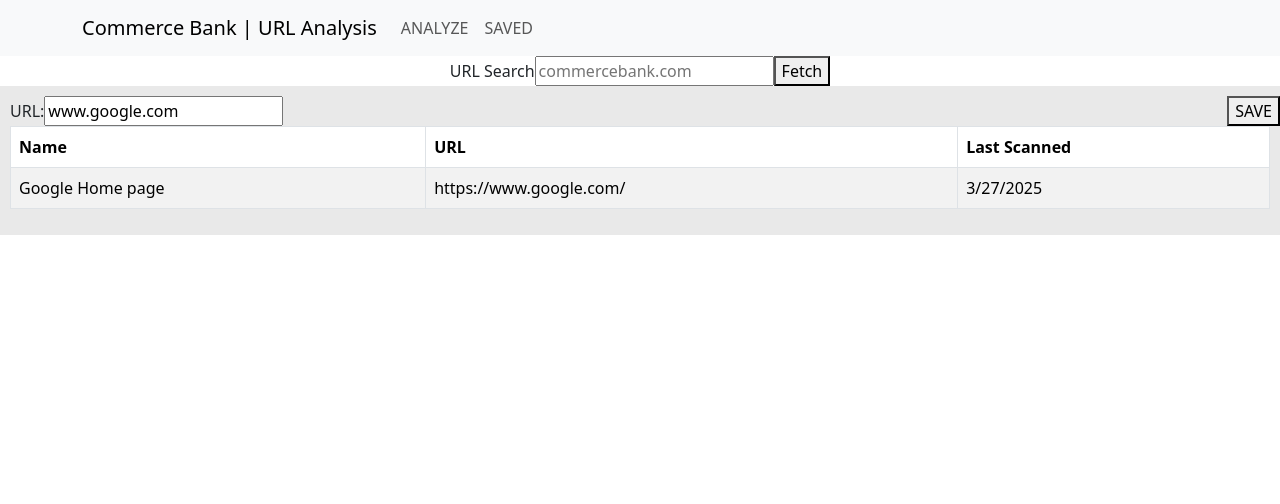
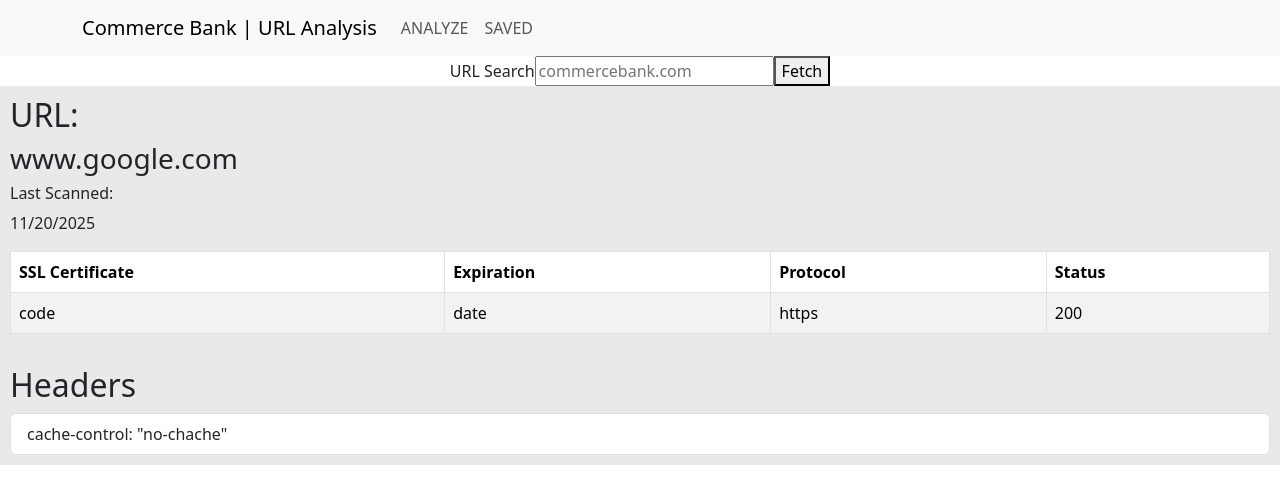
Before and after one commit to hunterruiz/se3910-Gilgamesh, a React (Vite) app in the folder CBFrontEnd/: page / in a window 1280 px wide. Shown: the top 504 px of the page. Built offline with nearby package versions, Linux system fonts and the light colour scheme.

Commit message:
Made it so the actual headers apear in the fetch statment and set up some html in AnalysisTable so the responses JSON from fetch dashboard looks good and originized when rendered on frontend

```diff
--- a/CBFrontEnd/src/components/dashboard/AnalysisTable.jsx
+++ b/CBFrontEnd/src/components/dashboard/AnalysisTable.jsx
@@ -1,5 +1,6 @@
 import Table from "react-bootstrap/Table";
 import styles from "../../styles/analysis-table.module.css";
+import ListGroup from "react-bootstrap/ListGroup";
 
 // TO DO Take data from another component and pass it to this one.
 // documentation on how to do this https://react.dev/learn/passing-props-to-a-component
@@ -8,32 +9,50 @@ function AnalysisTable() {
     <div className={styles.wrapper}>
       {/* TO DO add backend url to action */}
       <form method="POST" action="backend-url">
+        {/* TO DO send data to backend. */}
+      </form>
       <div>
-          <label htmlFor="url">URL:</label>
-          <input name="url" value="www.google.com" />
-
-          <button className={styles.saveButton} type="submit">
-            SAVE
-          </button>
+        <h2>URL:</h2>
+        <h3>www.google.com</h3>
       </div>
 
-        <Table striped bordered hover>
+      <div>
+        <h6>Last Scanned: </h6>
+        <p>11/20/2025</p>
+      </div>
+
+      <Table name="sll-certificate" striped bordered hover>
         <thead>
           <tr>
-              <th>Name</th>
-              <th>URL</th>
-              <th>Last Scanned</th>
+            <th>SSL Certificate</th>
+            <th>Expiration</th>
+            <th>Protocol</th>
+            <th>Status</th>
           </tr>
         </thead>
         <tbody>
           <tr>
-              <td>Google Home page</td>
-              <td>https://www.google.com/</td>
-              <td>3/27/2025</td>
+            <td>code</td>
+            <td>date</td>
+            <td>https</td>
+            <td>200</td>
           </tr>
         </tbody>
       </Table>
-      </form>
+      <Table striped bordered hover>
+        <thead>
+          <tr></tr>
+        </thead>
+        <tbody>
+          <tr></tr>
+        </tbody>
+      </Table>
+
+      <h2>Headers</h2>
+      {/* TO DO make overflow hidden */}
+      <ListGroup>
+        <ListGroup.Item>cache-control: "no-chache"</ListGroup.Item>
+      </ListGroup>
     </div>
   );
 }
--- a/CBFrontEnd/src/pages/Dashboard.jsx
+++ b/CBFrontEnd/src/pages/Dashboard.jsx
@@ -3,6 +3,7 @@ import { useState } from "react";
 
 // can use this free api for testing https://jsonplaceholder.typicode.com/todos
 // place url into URL search on browser
+// free header inspection tool https://securityheaders.com/
 function Dashboard() {
   // use state to hold state of the url
   const [url, setUrl] = useState("");
@@ -33,10 +34,10 @@ function Dashboard() {
         console.log(data);
         setHttpsReq({
           url: data.url,
-          // TO DO figure out how to get certificate
+          // sll certificates won`t appear in response
           certificates: {},
           status: data.status,
-          headers: data.headers,
+          headers: Object.fromEntries(data.headers.entries()),
           // TO DO figure out how to get protocol
           protocol: null,
         });
--- a/CBFrontEnd/src/styles/analysis-table.module.css
+++ b/CBFrontEnd/src/styles/analysis-table.module.css
@@ -1,9 +1,6 @@
 .wrapper {
+  display: grid;
   background-color: #e9e9e9;
   padding: 10px;
   text-align: left;
 }
-.saveButton {
-  position: absolute;
-  right: 0;
-}
```
Lines whose indentation alone changed are shown as unchanged.
